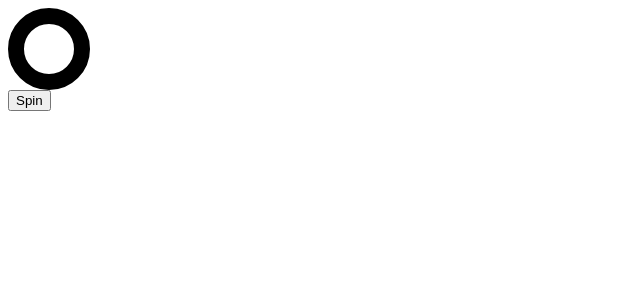
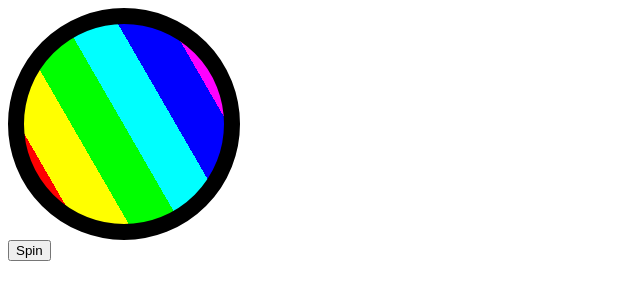
Before and after one commit to eeeeee6/ar, a plain HTML site: page index.html in a window 1280 px wide. Shown: the whole page, without its empty margins (0-640 px from the left). Drawn offline with Linux system fonts and the light colour scheme.

Commit message:
Update index.html

```diff
--- a/index.html
+++ b/index.html
@@ -1,33 +1,29 @@
 <!DOCTYPE html>
 <html>
 <head>
-    <title>簡單的輪盤遊戲</title>
+    <title>Spin the Wheel</title>
     <style>
-        #roulette {
-            height: 50px;
-            width: 50px;
+        #wheel {
+            width: 200px;
+            height: 200px;
             border-radius: 50%;
             position: relative;
             border: 16px solid;
-            animation: spin 5s linear infinite;
-        }
-
-        @keyframes spin {
-            0% { transform: rotate(0deg); }
-            100% { transform: rotate(360deg); }
+            background: red;
+            background-image: linear-gradient(60deg, #f00 16.6%, #ff0 16.6%, #ff0 33.2%, #0f0 33.2%, #0f0 49.8%, #0ff 49.8%, #0ff 66.4%, #00f 66.4%, #00f 83%, #f0f 83%);
         }
     </style>
 </head>
 <body>
-    <div id="roulette"></div>
-    <button id="spinButton" onclick="spin()">Spin</button>
-    <p id="result"></p>
-
+    <div id="wheel"></div>
+    <button onclick="spin()">Spin</button>
     <script>
+        const wheel = document.getElementById('wheel');
         const spin = () => {
-            const result = Math.floor(Math.random() * 36); // 輪盤有0-36共37個數字
-            document.getElementById('result').innerText = `輪盤停在了數字${result}`;
-        }
+            let deg = Math.floor(5000 + Math.random() * 5000);
+            wheel.style.transition = 'all 10s ease-out';
+            wheel.style.transform = `rotate(${deg}deg)`;
+        };
     </script>
 </body>
 </html>
```
